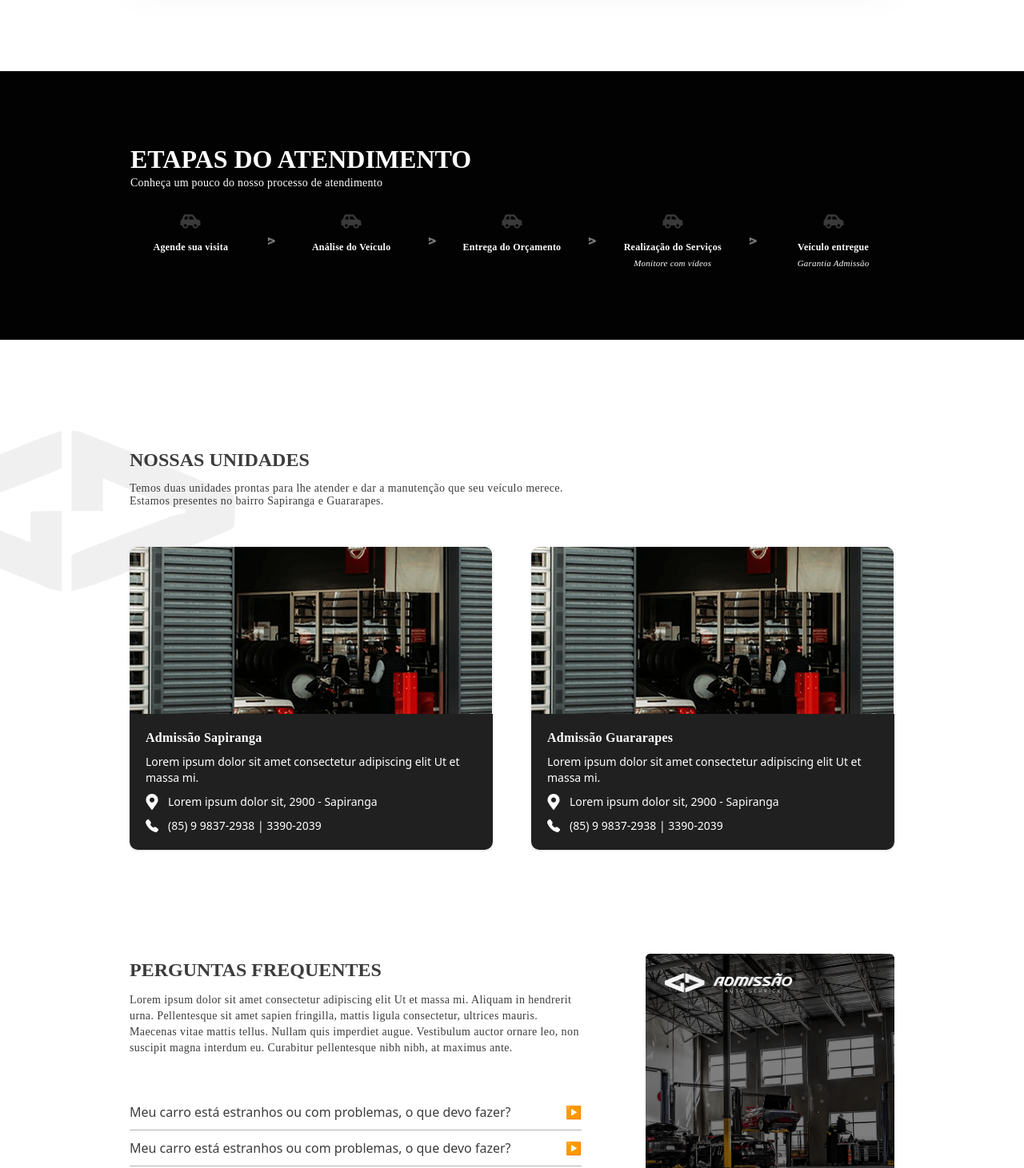
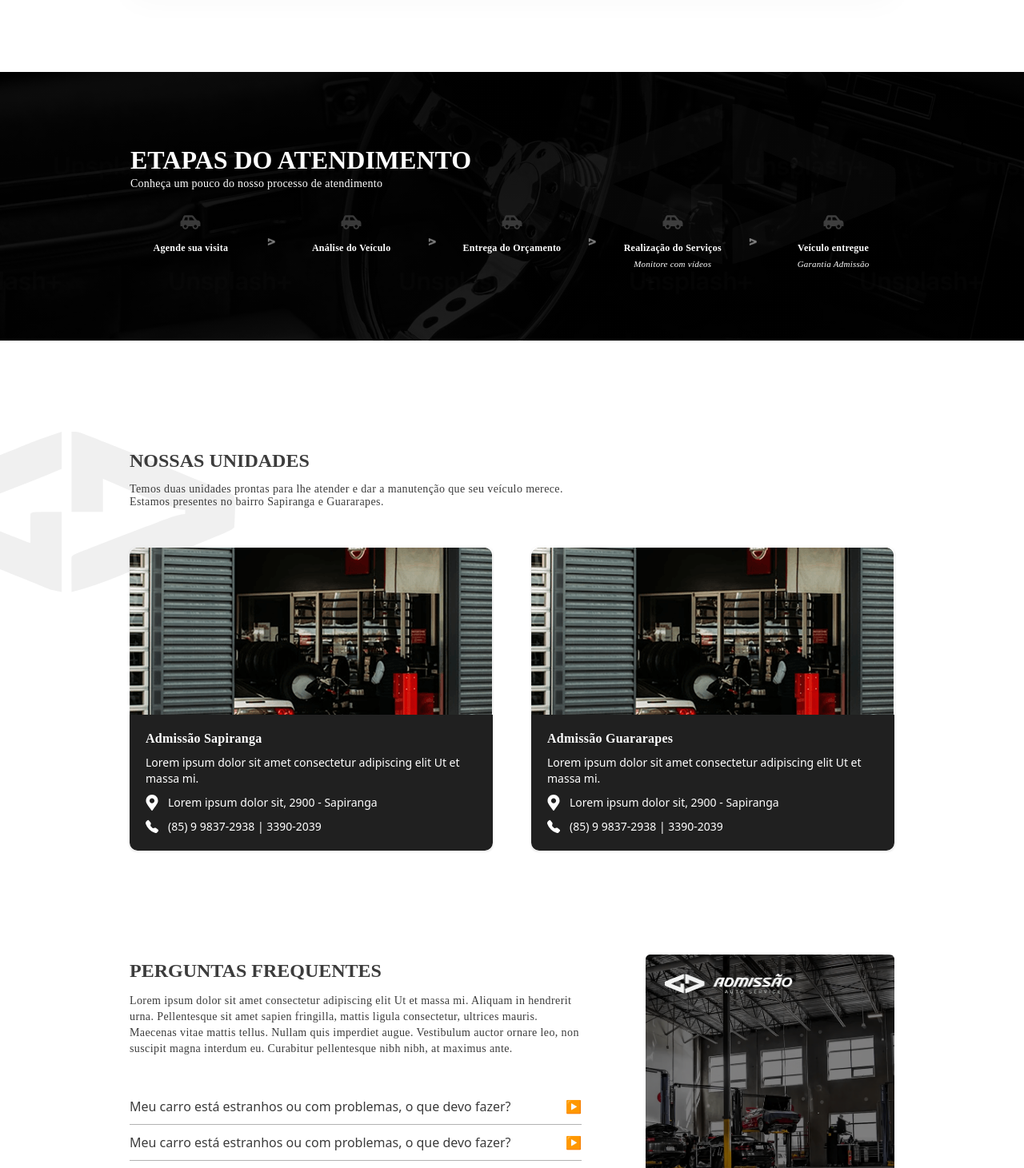
Before and after one commit to agilitycreative/admissao-auto-service, a Next.js app: page / in a window 1280 px wide. Shown: the part 2209-3670 px from the top of the page at 80% size. Built offline with nearby package versions, Linux system fonts and the light colour scheme.

Commit message:
feat: improve stepsection layout

```diff
--- a/src/components/FAQSection.tsx
+++ b/src/components/FAQSection.tsx
@@ -21,7 +21,7 @@ interface FAQSectionProps {
 
 const FAQSection: React.FC<FAQSectionProps> = ({ faqItems }) => (
   <div className="flex gap-20 justify-between max-w-[956px] w-full">
-    <div className="flex-1 flex flex-col gap-12">
+    <div className="flex-1 flex flex-col gap-10">
       <div className="flex flex-col gap-2">
         <h2 className="font-['Montserrat-Bold'] font-bold text-primary text-2xl leading-10">
           PERGUNTAS FREQUENTES
--- a/src/components/ServiceSteps.tsx
+++ b/src/components/ServiceSteps.tsx
@@ -13,10 +13,17 @@ interface ServiceStepsProps {
 }
 
 const ServiceSteps: React.FC<ServiceStepsProps> = ({ serviceSteps }) => (
-  <section className="w-full bg-[linear-gradient(0deg,rgba(0,0,0,0.94)_0%,rgba(0,0,0,0.94)_100%),linear-gradient(0deg,rgba(32,32,32,1)_0%,rgba(32,32,32,1)_100%)] py-[90px]">
-    <div className="max-w-[954px] mx-auto">
+  <div className="w-full relative bg-[linear-gradient(0deg,rgba(0,0,0,0.87)_0%,rgba(0,0,0,0.94)_100%),url('/images/steps-bg.jpg'),linear-gradient(0deg,rgba(32,32,32,1)_0%,rgba(32,32,32,1)_100%)] bg-cover bg-center bg-no-repeat py-[90px]">
+    <Image
+      src={"/images/vector.svg"}
+      alt="admissao vector"
+      width={420}
+      height={206}
+      className="absolute right-40 top-10 z-50 brightness-200 opacity-100 mix-blend-screen"
+    />
+    <div className="max-w-[954px] mx-auto ">
       <div className="flex flex-col gap-7">
-        <div>
+        <div className="relative">
           <h2 className="font-['Roboto-ExtraBold'] font-extrabold text-primary-contrast text-[32px] leading-10">
             ETAPAS DO ATENDIMENTO
           </h2>
@@ -24,7 +31,7 @@ const ServiceSteps: React.FC<ServiceStepsProps> = ({ serviceSteps }) => (
             Conheça um pouco do nosso processo de atendimento
           </p>
         </div>
-        <div className="flex items-center gap-5 w-full">
+        <div className="flex items-center gap-5 w-full ">
           {serviceSteps.map((step, index) => (
             <React.Fragment key={step.id}>
               <div className="flex flex-col items-center gap-3 flex-1">
@@ -53,7 +60,7 @@ const ServiceSteps: React.FC<ServiceStepsProps> = ({ serviceSteps }) => (
         </div>
       </div>
     </div>
-  </section>
+  </div>
 );
 
 export default ServiceSteps;
--- a/src/components/ServicesTabs.tsx
+++ b/src/components/ServicesTabs.tsx
@@ -56,7 +56,7 @@ const ServicesTabs: React.FC<ServicesTabsProps> = ({ serviceCategories }) => {
                   <TabsTrigger
                     key={category.id}
                     value={category.id}
-                    className={`flex-1 flex flex-col items-center gap-4 py-5 px-0 rounded-none`}
+                    className={`flex-1 flex flex-col items-center gap-4 py-5 px-0 h-[184px] rounded-none`}
                   >
                     <div className="flex flex-col items-center">
                       <div
@@ -68,7 +68,7 @@ const ServicesTabs: React.FC<ServicesTabsProps> = ({ serviceCategories }) => {
                         {category.title}
                       </div>
                     </div>
-                    <div className="font-['Roboto-Regular'] font-normal text-[#3c3c3cc3] text-sm text-center">
+                    <div className="font-['Roboto-Regular'] font-normal text-[#3c3c3cc3] text-sm text-center line-clamp-3">
                       {category.description}
                     </div>
                   </TabsTrigger>
```
Also changed, not shown: public/images/steps-bg.jpg (added).
